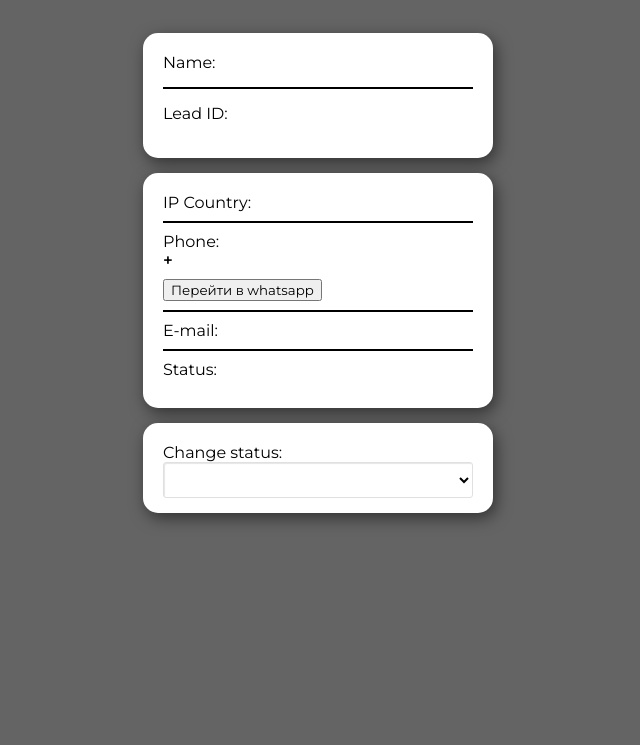
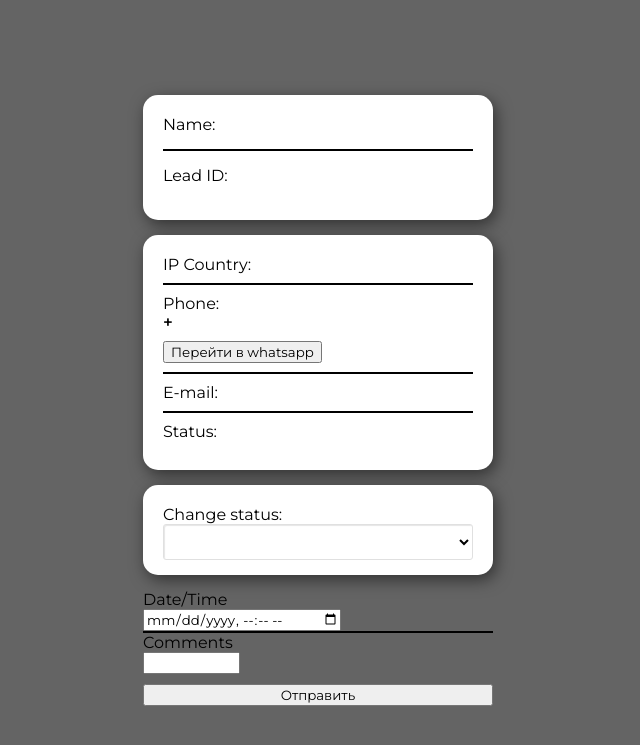
Before and after one commit to meswff/meswff.github.io, a Flask app: template templates/index_job.html in a window 1280 px wide. Shown: the top 745 px of the page, without its empty margins (322-962 px from the left). Run offline with Flask 3, Linux system fonts and the light colour scheme; the template is opened without the code that fills it, so the values that code supplies are empty.

Commit message:
Update style.css

```diff
--- a/static/style.css
+++ b/static/style.css
@@ -51,7 +51,7 @@ body {
     box-shadow: 3px 5px 16px rgba(0, 0, 0, 0.5);
 }
 
-.other_div {
+other_div {
     visibility: hidden;
     margin-top: 20px;
     width: 350px;
```
